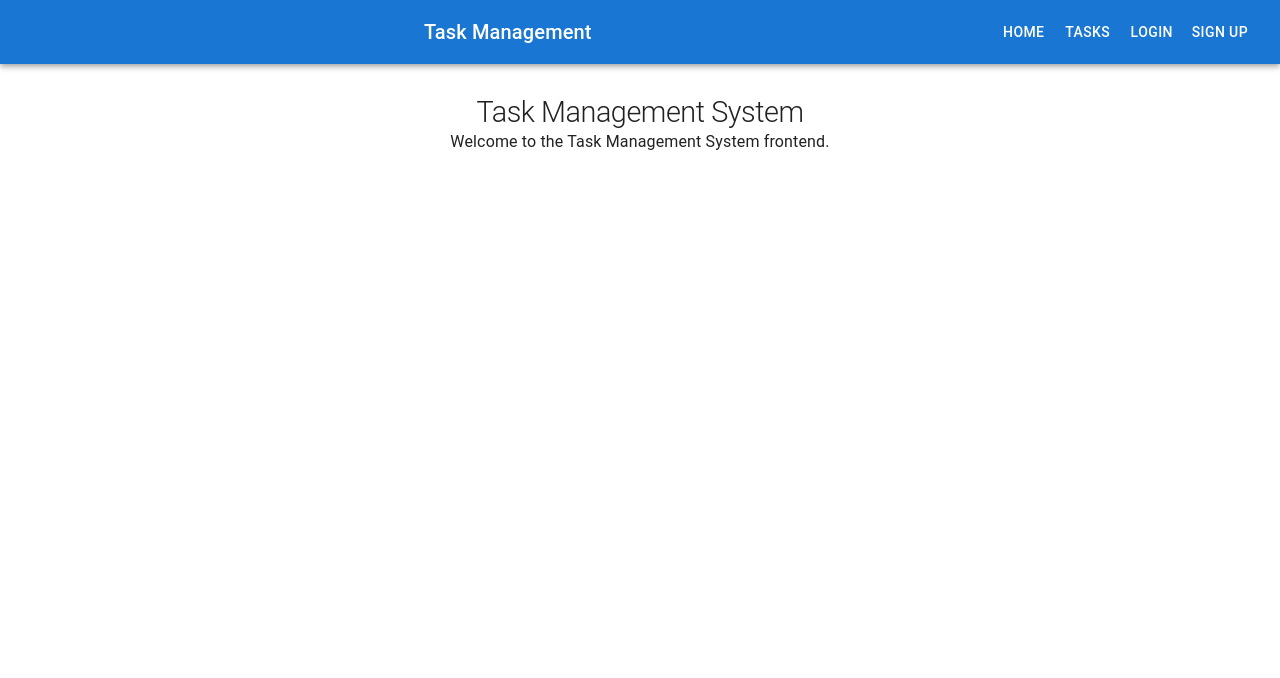
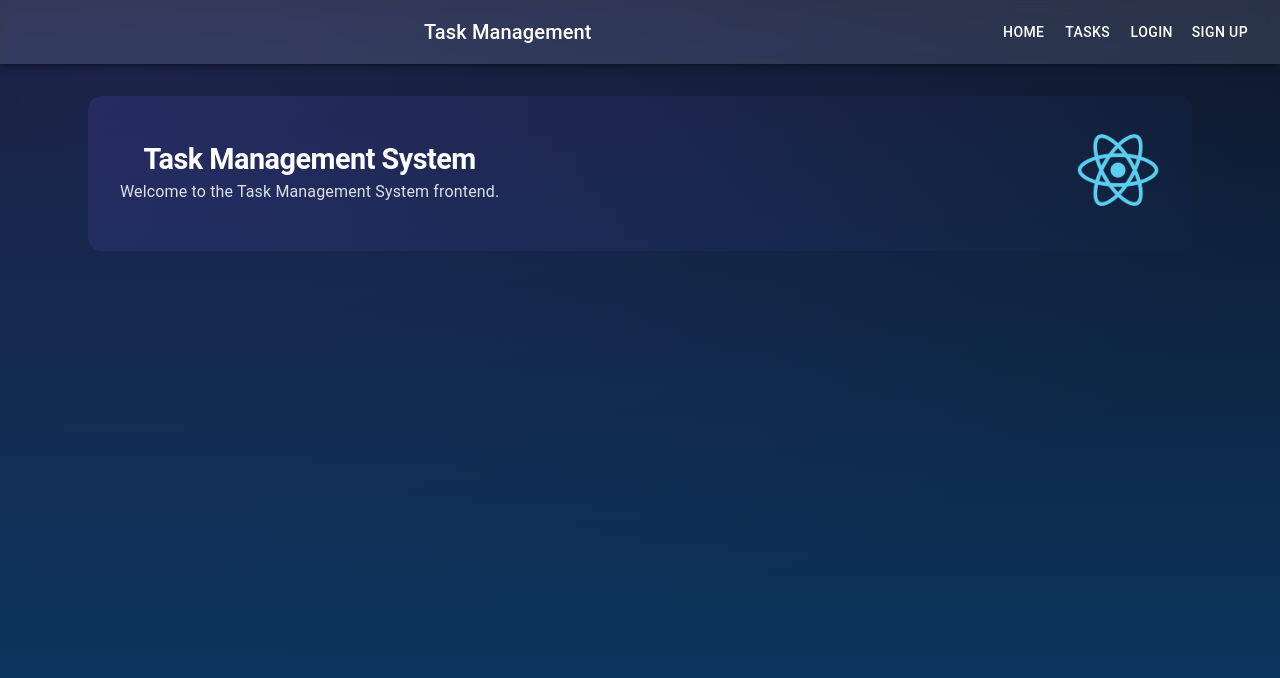
Before and after one commit to hezronkimutai/task-management-system, a React (Create React App) app in the folder frontend/: page / in a window 1280 px wide. Shown: the top 678 px of the page. Built offline with nearby package versions, Linux system fonts and the light colour scheme; no server answers.

Commit message:
feat: Revamp UI with enhanced styling for task management components and dashboard

```diff
--- a/frontend/src/App.css
+++ b/frontend/src/App.css
@@ -1,38 +1,81 @@
 .App {
   text-align: center;
-}
-
-.App-logo {
-  height: 40vmin;
-  pointer-events: none;
-}
-
-@media (prefers-reduced-motion: no-preference) {
-  .App-logo {
-    animation: App-logo-spin infinite 20s linear;
-  }
+  min-height: 100%;
 }
 
 .App-header {
-  background-color: #282c34;
-  min-height: 100vh;
+  padding: 8px 16px;
+}
+
+.hero {
+  margin: 28px 0;
+  padding: 32px;
+  border-radius: 14px;
+  background: linear-gradient(135deg, rgba(123,97,255,0.12), rgba(11,58,102,0.06));
   display: flex;
-  flex-direction: column;
   align-items: center;
-  justify-content: center;
-  font-size: calc(10px + 2vmin);
+  justify-content: space-between;
+}
+
+.hero h1 {
+  margin: 0;
+  color: white;
+  letter-spacing: -0.5px;
+}
+
+.hero p {
+  margin: 4px 0 0 0;
+  color: rgba(255,255,255,0.85);
+}
+
+.dashboard-grid {
+  margin-top: 12px;
+}
+
+.task-column {
+  padding: 12px;
+  border-radius: 10px;
+  background: linear-gradient(180deg, rgba(255,255,255,0.02), rgba(255,255,255,0.01));
+  min-height: 320px;
+}
+
+.task-card {
+  border-radius: 10px;
+  padding: 12px;
+  margin-bottom: 10px;
+  background: linear-gradient(180deg, rgba(255,255,255,0.03), rgba(255,255,255,0.01));
+  transition: transform 160ms ease, box-shadow 160ms ease;
+}
+
+.task-card:hover {
+  transform: translateY(-6px);
+  box-shadow: 0 10px 30px rgba(0,0,0,0.45);
+}
+
+.task-title {
+  font-weight: 600;
   color: white;
 }
 
-.App-link {
-  color: #61dafb;
+.task-meta {
+  color: rgba(255,255,255,0.75);
+  font-size: 0.85rem;
 }
 
-@keyframes App-logo-spin {
-  from {
-    transform: rotate(0deg);
-  }
-  to {
-    transform: rotate(360deg);
-  }
+.btn-accent {
+  background: linear-gradient(90deg,var(--accent),#4bd3ff);
+  color: white;
 }
+
+.small-muted {
+  color: rgba(255,255,255,0.6);
+  font-size: 0.8rem;
+}
+
+.MuiChip-root {
+  box-shadow: 0 4px 12px rgba(11,58,102,0.35);
+}
+
+.task-card .MuiChip-root {
+  transform: translateY(0);
+}
--- a/frontend/src/components/tasks/TaskCard.tsx
+++ b/frontend/src/components/tasks/TaskCard.tsx
@@ -1,5 +1,5 @@
 import React from 'react';
-import { Box, Paper, Typography, IconButton, Menu, MenuItem, Tooltip } from '@mui/material';
+import { Box, Paper, Typography, IconButton, Menu, MenuItem, Tooltip, Chip, Avatar } from '@mui/material';
 
 type TaskStatus = 'TODO' | 'IN_PROGRESS' | 'DONE';
 type Priority = 'LOW' | 'MEDIUM' | 'HIGH';
@@ -44,20 +44,30 @@ const TaskCard: React.FC<Props> = ({ task, users, onEdit, onDelete, onStatusChan
     if (status !== task.status) onStatusChange(task, status);
   };
 
+  const priorityColor: Record<Priority, string> = {
+    LOW: '#6EE7B7',
+    MEDIUM: '#FFD166',
+    HIGH: '#FF6B6B',
+  };
+
   return (
-    <Paper sx={{ p: 1, mb: 1 }} elevation={1}>
+    <Paper className="task-card" sx={{ p: 1, mb: 1, borderLeft: `6px solid ${priorityColor[task.priority]}` }} elevation={1}>
       <Box display="flex" justifyContent="space-between" alignItems="flex-start">
         <Box>
-          <Typography variant="subtitle1">{task.title}</Typography>
-          <Typography variant="body2" color="text.secondary">
+          <Typography variant="subtitle1" className="task-title">{task.title}</Typography>
+          <Typography variant="body2" className="task-meta">
             {task.description}
           </Typography>
-          <Box mt={1}>
-            <Typography variant="caption">Priority: {task.priority}</Typography>
+          <Box mt={1} display="flex" alignItems="center" gap={1}>
+            <Chip label={task.priority} size="small" sx={{ bgcolor: priorityColor[task.priority], color: '#021124', fontWeight: 700 }} />
             {assignee && (
-              <Typography variant="caption" sx={{ ml: 1 }}>
-                • Assignee: {assignee.username}
-              </Typography>
+              <Chip
+                size="small"
+                avatar={<Avatar sx={{ width: 20, height: 20, fontSize: 12 }}>{assignee.username.charAt(0).toUpperCase()}</Avatar>}
+                label={assignee.username}
+                variant="outlined"
+                sx={{ color: 'rgba(255,255,255,0.9)', borderColor: 'rgba(255,255,255,0.06)' }}
+              />
             )}
           </Box>
         </Box>
--- a/frontend/src/components/tasks/TaskDashboard.tsx
+++ b/frontend/src/components/tasks/TaskDashboard.tsx
@@ -1,5 +1,5 @@
 import React, { useEffect } from 'react';
-import { Box, Button, Grid, Paper, Typography, Select, MenuItem, FormControl, InputLabel, Snackbar, Alert } from '@mui/material';
+import { Box, Button, Grid, Paper, Typography, Select, MenuItem, FormControl, InputLabel, Snackbar, Alert, Tabs, Tab, useMediaQuery, useTheme } from '@mui/material';
 import apiClient from '../../services/apiClient';
 import TaskCard, { Task as TaskType } from './TaskCard';
 import TaskForm from './TaskForm';
@@ -97,10 +97,19 @@ const TaskDashboard: React.FC = () => {
     { key: 'DONE', title: 'Done' },
   ];
 
+  const theme = useTheme();
+  const isSmall = useMediaQuery(theme.breakpoints.down('md'));
+  const [activeTab, setActiveTab] = React.useState<string>('TODO');
+
+  // keep activeTab in sync with filterStatus when filters are changed externally
+  useEffect(() => {
+    if (filterStatus && filterStatus !== 'ALL') setActiveTab(filterStatus);
+  }, [filterStatus]);
+
   return (
     <Box>
       <Box display="flex" justifyContent="space-between" alignItems="center" mb={2}>
-        <Typography variant="h5">Task Dashboard</Typography>
+        <Typography variant="h5" className="accent">Task Dashboard</Typography>
         <Box>
           <FormControl sx={{ mr: 1 }} size="small">
             <InputLabel id="filter-status">Status</InputLabel>
@@ -123,17 +132,39 @@ const TaskDashboard: React.FC = () => {
               ))}
             </Select>
           </FormControl>
-          <Button variant="contained" onClick={openCreate}>
+          <Button variant="contained" onClick={openCreate} className="btn-accent">
             New Task
           </Button>
         </Box>
       </Box>
 
-      <Grid container spacing={2}>
+      {isSmall ? (
+        <Box>
+          <Tabs value={activeTab} onChange={(e, v) => { setActiveTab(String(v)); setFilterAssignee('ALL'); setFilterStatus(String(v)); }} variant="fullWidth" textColor="inherit" indicatorColor="primary">
+            {columns.map((c) => (
+              <Tab key={c.key} label={c.title} value={c.key} />
+            ))}
+          </Tabs>
+
+          <Box mt={2}>
+            <Paper className="task-column fancy-card" sx={{ p: 1, minHeight: 300 }}>
+              <Typography variant="h6" sx={{ mb: 1 }} className="small-muted">
+                {columns.find((c) => c.key === activeTab)?.title}
+              </Typography>
+              {tasks
+                .filter((t) => t.status === activeTab)
+                .map((task) => (
+                  <TaskCard key={task.id} task={task} users={users} onEdit={(t) => { setEditing(t); setOpenForm(true); }} onDelete={handleDelete} onStatusChange={handleStatusChange} />
+                ))}
+            </Paper>
+          </Box>
+        </Box>
+      ) : (
+        <Grid container spacing={2} className="dashboard-grid">
           {columns.map((col) => (
             <Grid item xs={12} md={4} key={col.key}>
-            <Paper sx={{ p: 1, minHeight: 300 }}>
-              <Typography variant="h6" sx={{ mb: 1 }}>
+              <Paper className="task-column fancy-card" sx={{ p: 1, minHeight: 300 }}>
+                <Typography variant="h6" sx={{ mb: 1 }} className="small-muted">
                   {col.title}
                 </Typography>
                 {tasks
@@ -145,6 +176,7 @@ const TaskDashboard: React.FC = () => {
             </Grid>
           ))}
         </Grid>
+      )}
 
       <TaskForm open={openForm} onClose={() => setOpenForm(false)} onSubmit={handleCreateOrUpdate} initial={editing || { title: '', status: 'TODO', priority: 'MEDIUM' }} users={users} />
 
--- a/frontend/src/index.css
+++ b/frontend/src/index.css
@@ -11,3 +11,40 @@ code {
   font-family: source-code-pro, Menlo, Monaco, Consolas, 'Courier New',
     monospace;
 }
+
+/* Fancy global helpers */
+:root{
+  --bg-grad-1: #0f172a; /* deep indigo */
+  --bg-grad-2: #0b3a66; /* tealish */
+  --card-bg: rgba(255,255,255,0.04);
+  --glass: rgba(255,255,255,0.06);
+  --accent: #7b61ff;
+  --muted: rgba(255,255,255,0.7);
+}
+
+html, body, #root {
+  height: 100%;
+  background: radial-gradient(1200px 600px at 10% 10%, rgba(123,97,255,0.12), transparent), linear-gradient(180deg, var(--bg-grad-1), var(--bg-grad-2));
+  color: var(--muted);
+}
+
+/* make forms and MUI components slightly translucent */
+.MuiPaper-root, .MuiAppBar-root {
+  background: linear-gradient(180deg, rgba(255,255,255,0.04), rgba(255,255,255,0.02));
+  backdrop-filter: blur(6px) saturate(120%);
+}
+
+/* subtle glass card shadow */
+.fancy-card {
+  border-radius: 12px;
+  box-shadow: 0 6px 18px rgba(0,0,0,0.45), inset 0 1px 0 rgba(255,255,255,0.02);
+}
+
+/* utilities */
+.accent {
+  color: var(--accent) !important;
+}
+
+.muted {
+  color: rgba(255,255,255,0.75);
+}
--- a/frontend/src/pages/Home.tsx
+++ b/frontend/src/pages/Home.tsx
@@ -5,9 +5,14 @@ import config from '../config/config';
 const Home: React.FC = () => {
   return (
     <Container>
-      <Box sx={{ my: 4 }}>
-        <Typography variant="h1">{config.app.name}</Typography>
-        <Typography variant="body1">Welcome to the Task Management System frontend.</Typography>
+      <Box className="hero" sx={{ my: 4 }}>
+        <Box>
+          <Typography variant="h1">{config.app.name}</Typography>
+          <Typography variant="body1">Welcome to the Task Management System frontend.</Typography>
+        </Box>
+        <Box>
+          <img src="/logo192.png" alt="logo" style={{ width: 84, opacity: 0.95 }} />
+        </Box>
       </Box>
     </Container>
   );
--- a/frontend/src/theme.ts
+++ b/frontend/src/theme.ts
@@ -3,17 +3,30 @@ import { createTheme } from '@mui/material/styles';
 const theme = createTheme({
   palette: {
     primary: {
-      main: '#1976d2',
+      main: '#7b61ff',
+      contrastText: '#fff',
     },
     secondary: {
-      main: '#9c27b0',
+      main: '#4bd3ff',
+      contrastText: '#021124',
     },
-    mode: 'light',
+    background: {
+      default: '#071428',
+      paper: 'rgba(255,255,255,0.03)'
+    },
+    mode: 'dark',
+  },
+  shape: {
+    borderRadius: 12,
   },
   typography: {
     h1: {
       fontSize: '1.8rem',
+      fontWeight: 700,
     },
+    body1: {
+      color: 'rgba(255,255,255,0.9)'
+    }
   },
 });
 
```
Lines whose indentation alone changed are shown as unchanged.
